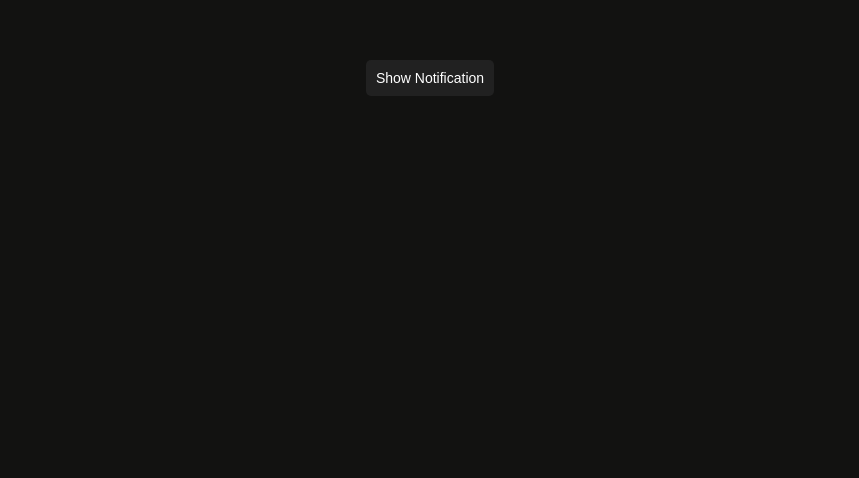
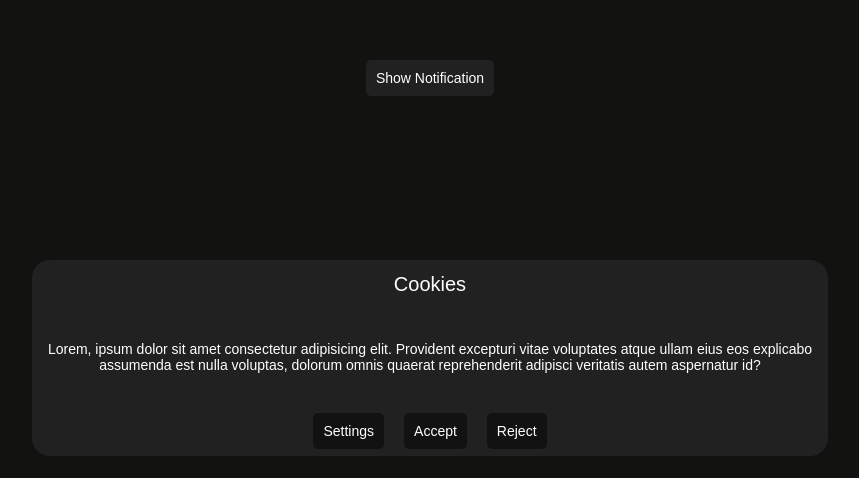
Before and after one commit to Front-End-Bootcamp/vue-component-create-teamapple, a Vue app: page / in a window 1280 px wide. Shown: the part 322-800 px from the top of the page, without its empty margins (210-1069 px from the left). Built offline with nearby package versions, Linux system fonts and the light colour scheme.

Commit message:
cookie components created

```diff
--- a/src/App.vue
+++ b/src/App.vue
@@ -2,6 +2,8 @@
 import { ref } from "vue";
 import NotificationsList from "./components/Notification/NotificationList.vue";
 import { toast } from "./components/Notification/Toastify.js";
+import Cookie from "./components/Cookie/Cookie.vue";
+import ToogleButton from "./components/Cookie/ToogleButton.vue";
 
 const notifications = ref([]);
 
@@ -36,6 +38,7 @@ const clickHandler = () => {
 		<button @click="clickHandler">Show Notification</button>
 	</div>
 	<NotificationsList :notifications="notifications"></NotificationsList>
+	<Cookie></Cookie>
 </template>
 
 <style lang="scss" scoped>
--- /dev/null
+++ b/src/components/Cookie/Cookie.vue
@@ -0,0 +1,130 @@
+<script setup>
+	import { ref ,computed, reactive} from "vue";
+	import CookieSettings from "./CookieSettings.vue";
+
+	const cookieActive = computed(  () => {
+		return localStorage.getItem("cookie") === "false" ? false : true;
+	})
+
+	const showComp = reactive({
+		cookie: cookieActive.value,
+		settings: false
+	})
+
+	const acceptHandler = () => {
+		showComp.cookie = false
+		localStorage.setItem("cookie",JSON.stringify(false))
+	};
+
+	const declineHandler = () => {
+		showComp.cookie = false
+		localStorage.setItem("cookie",JSON.stringify(true))
+	};
+
+	const settingsHandler = () => {
+		showComp.settings = true
+		showComp.cookie= false
+	};
+
+</script>
+
+<template>
+	<div v-if="showComp.cookie" class="cookie">
+		<div class="cookie--header">
+			<h2>Cookies</h2>
+		</div>
+		<div class="cookie--body">
+			<p>Lorem, ipsum dolor sit amet consectetur adipisicing elit. Provident excepturi vitae voluptates atque ullam eius eos explicabo assumenda est nulla voluptas, dolorum omnis quaerat reprehenderit adipisci veritatis autem aspernatur id?</p>
+		</div>
+		<div class="cookie--footer">
+			<button class="cookie--footer__button" @click="settingsHandler" >Settings</button>
+			<button class="cookie--footer__button" @click="acceptHandler" >Accept</button>
+			<button class="cookie--footer__button" @click="declineHandler">Reject</button>
+		</div>
+	</div>
+	<CookieSettings v-if="showComp.settings" :isShow="showComp" ></CookieSettings>
+</template>
+
+<style lang="scss" scoped>
+
+.cookie{
+	width: 800px;
+	height: 200px;
+	display: flex;
+	flex-direction: column;
+	justify-content: space-between;
+	align-items: center;
+	background-color: #212121;
+	border: 2px solid #121212;
+	border-radius: 20px;
+	position: fixed;
+	bottom: 20px;
+	right: 50%;
+	transform: translateX(50%);
+	transition: 0.8s ease-in-out;
+	animation: cookie 0.8s ease-in-out;
+
+	&--header{
+		width: 100%;
+		height: 50px;
+		display: flex;
+		justify-content: center;
+		align-items: center;
+		border-top-left-radius: 20px;
+		border-top-right-radius: 20px;
+		h2{
+			color: white;
+			font-size: 20px;
+			font-weight: 500;
+		}
+	}
+
+	&--body{
+		width: 100%;
+		height: 100px;
+		display: flex;
+		justify-content: center;
+		align-items: center;
+		text-align: center;
+		p{
+			color: white;
+			font-size: 14px;
+			font-weight: 500;
+		}
+	}
+
+	&--footer{
+		width: 100%;
+		height: 50px;
+		display: flex;
+		justify-content : center;
+		align-items: center;
+		border-bottom-left-radius: 20px;
+		border-bottom-right-radius: 20px;
+		&__button{
+			background-color: #121212;
+			color: white;
+			padding: 10px;
+			border-radius: 5px;
+			margin: 10px;
+			border: none;
+			cursor: pointer;
+			font-size: 14px;
+			font-weight: 500;
+			&:hover {
+				background-color: #424242;
+			}
+		}
+	}
+}
+
+@keyframes cookie {
+	0%{
+		bottom: -200px;
+	}
+	100%{
+		bottom: 20px;
+	}
+}
+
+</style>
--- /dev/null
+++ b/src/components/Cookie/CookieSettings.vue
@@ -0,0 +1,156 @@
+<script setup>
+import { ref, toRefs } from 'vue';
+import ToogleButton from './ToogleButton.vue';
+
+const props = defineProps(['isShow']);
+
+const {cookie} = toRefs(props.isShow)
+const {settings} = toRefs(props.isShow)
+
+const closeHandler = () => {
+	cookie.value = true;
+	settings.value = false;
+};
+
+
+</script>
+
+<template>
+
+	<div class="settings">
+		<div class="settings--header">
+			<div class="settings--header__title">
+				<span class="material-symbols-outlined">
+				tune
+				</span>
+				<h2>Cookie Settings</h2>
+			</div>
+			<div class="settins--header__icon" @click="closeHandler">
+				<span class="material-symbols-outlined">
+				close
+			</span>
+			</div>
+		</div>
+		<div class="settings--content">
+			<div class="settings--content__item">
+				<div>
+					<h3 class="title">Cookie Name</h3>
+					<p class="description">Lorem ipsum dolor sit amet consectetur adipisicing elit.</p>
+				</div>
+				<div>
+					<ToogleButton></ToogleButton>
+				</div>
+			</div>
+		</div>
+		<div class="settings--footer">
+			<button class="settings--footer--button">Save</button>
+		</div>
+	</div>
+
+</template>
+
+
+<style lang="scss" scoped>
+
+	.settings{
+		width: 40%;
+		height: 60%;
+		display: flex;
+		flex-direction: column;
+		justify-content: space-between;
+		align-items: center;
+		background-color: #212121;
+		border: 2px solid #121212;
+		border-radius: 20px;
+		padding: 10px;
+		position: fixed;
+		top: 50%;
+		left: 50%;
+		transform: translate(-50%, -50%);
+		transition: 0.8s ease-in-out;
+
+		&--header{
+			width: 100%;
+			height: 50px;
+			display: flex;
+			justify-content: space-between;
+			align-items: center;
+			border-top-left-radius: 20px;
+			border-top-right-radius: 20px;
+
+			&__title{
+				display: flex;
+				align-items: center;
+				&>h2{
+					color: white;
+					font-size: 20px;
+					font-weight: 500;
+				}
+			}
+
+			.material-symbols-outlined{
+				color: white;
+				font-size: 28px;
+				margin-right: 10px;
+				cursor: pointer;
+			}
+
+		}
+
+		&--content{
+			width: 100%;
+			height: 90%;
+			display: flex;
+			flex-direction: column;
+			&__item{
+				width: 100%;
+				border: 2px solid #121212;
+				margin: 10px 0px;
+				padding: 10px;
+				display: flex;
+				justify-content: space-between;
+				align-items: center;
+				border-radius: 10px;
+				.title{
+					color: white;
+					font-size: 16px;
+					font-weight: 500;
+					margin-bottom: 5px;
+				}
+				.description{
+					color: white;
+					font-size: 14px;
+					font-weight: 500;
+				}
+			}
+		}
+
+		&--footer{
+			width: 100%;
+			height: 50px;
+			display: flex;
+			justify-content : center;
+			align-items: center;
+			border-bottom-left-radius: 20px;
+			border-bottom-right-radius: 20px;
+			&--button{
+				background-color: #121212;
+				border: 2px solid #121212;
+				border-radius: 20px;
+				color: white;
+				font-size: 14px;
+				font-weight: 500;
+				padding: 10px 20px;
+				cursor: pointer;
+				&:hover{
+					background-color: #212121;
+					border: 2px solid #121212;
+					color: white;
+				}
+			}
+		}
+
+	}
+
+
+</style>
--- /dev/null
+++ b/src/components/Cookie/ToogleButton.vue
@@ -0,0 +1,121 @@
+<template>
+	<div>
+		<div class="toggle-button-cover">
+      <div class="button-cover">
+        <div class="button b2" id="button-10">
+          <input type="checkbox" class="checkbox">
+          <div class="knobs">
+            <span>YES</span>
+          </div>
+          <div class="layer"></div>
+        </div>
+      </div>
+    </div>
+	</div>
+</template>
+
+<style lang="scss" scoped>
+
+
+.button
+{
+    position: relative;
+    top: 50%;
+    width: 74px;
+    height: 36px;
+    overflow: hidden;
+		background-color: #121212;
+}
+
+.button.r, .button.r .layer
+{
+    border-radius: 100px;
+}
+
+.button.b2
+{
+    border-radius: 2px;
+}
+
+.checkbox
+{
+    position: relative;
+    width: 100%;
+    height: 100%;
+    padding: 0;
+    margin: 0;
+    opacity: 0;
+    cursor: pointer;
+    z-index: 3;
+}
+
+.knobs
+{
+    z-index: 2;
+}
+
+.layer
+{
+    width: 100%;
+    background-color: #ebf7fc;
+    transition: 0.3s ease all;
+    z-index: 1;
+}
+#button-10 .knobs:before, #button-10 .knobs:after, #button-10 .knobs span
+{
+    position: absolute;
+    top: 4px;
+    width: 20px;
+    height: 10px;
+    font-size: 10px;
+    font-weight: bold;
+    text-align: center;
+    line-height: 1;
+    padding: 9px 4px;
+    border-radius: 2px;
+    transition: 0.3s ease all;
+}
+
+#button-10 .knobs:before
+{
+    content: '';
+    left: 4px;
+    background-color: #03A9F4;
+}
+
+#button-10 .knobs:after
+{
+    content: 'NO';
+    right: 4px;
+    color: #4e4e4e;
+}
+
+#button-10 .knobs span
+{
+    display: inline-block;
+    left: 4px;
+    color: #fff;
+    z-index: 1;
+}
+
+#button-10 .checkbox:checked + .knobs span
+{
+    color: #4e4e4e;
+}
+
+#button-10 .checkbox:checked + .knobs:before
+{
+    left: 42px;
+    background-color: #F44336;
+}
+
+#button-10 .checkbox:checked + .knobs:after
+{
+    color: #fff;
+}
+
+#button-10 .checkbox:checked ~ .layer
+{
+    background-color: #fcebeb;
+}
+</style>
--- a/src/components/Notification/Notification.vue
+++ b/src/components/Notification/Notification.vue
@@ -70,7 +70,6 @@ onMounted(() => {
 	max-width: 300px;
 	width: auto;
 	z-index: 99;
-	font-family: Arial, Helvetica, sans-serif;
 	box-shadow: 0 0 10px rgba(0, 0, 0, 0.5);
 	&__text {
 		font-size: 12px;
--- a/src/style.css
+++ b/src/style.css
@@ -1,6 +1,9 @@
 * {
 	margin: 0;
 	padding: 0;
+	font-family: Arial, Helvetica, sans-serif;
+	box-sizing: border-box;
+
 }
 
 #app {
```
